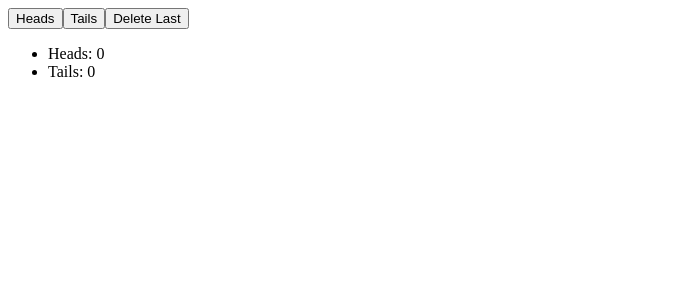
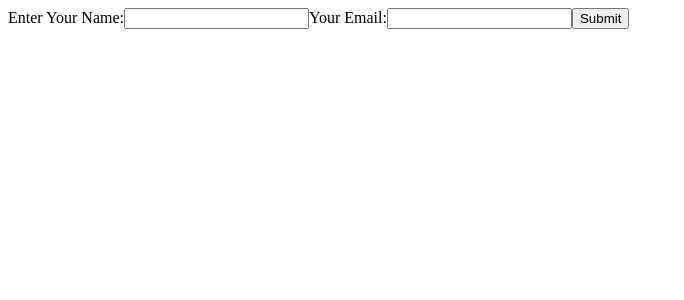
Before and after one commit to austinthaldorfhuelsbeck/react-state-management, a React (Create React App) app: page / in a window 1280 px wide. Shown: the top 300 px of the page, without its empty margins (0-684 px from the left). Built offline with nearby package versions, Linux system fonts and the light colour scheme.

Commit message:
Learning forms with input fields

```diff
--- a/src/App.js
+++ b/src/App.js
@@ -1,8 +1,8 @@
 import React from "react";
-import CoinTossCounter from "./CoinTossCounter";
+import SubscriberForm from "./SubscriberForm";
 
 function App() {
-  return <CoinTossCounter />;
+  return <SubscriberForm />;
 }
 
 export default App;
--- /dev/null
+++ b/src/SubscriberForm.js
@@ -0,0 +1,43 @@
+import React, { useState } from "react";
+
+function SubscriberForm() {
+  const [name, setName] = useState("");
+  const [email, setEmail] = useState("");
+  const handleNameChange = (event) => setName(event.target.value);
+  const handleEmailChange = (event) => setEmail(event.target.value);
+  const handleSubmit = (event) => {
+    event.preventDefault();
+    console.log("Submitted:", name, email);
+
+    setName("");
+    setEmail("");
+  };
+
+  return (
+    <form onSubmit={handleSubmit}>
+      <label htmlFor="name">
+        Enter Your Name:
+        <input
+          id="name"
+          type="text"
+          name="name"
+          onChange={handleNameChange}
+          value={name}
+        />
+      </label>
+      <label htmlFor="email">
+        Your Email:
+        <input
+          id="email"
+          type="email"
+          name="email"
+          onChange={handleEmailChange}
+          value={email}
+        />
+      </label>
+      <button type="submit">Submit</button>
+    </form>
+  );
+}
+
+export default SubscriberForm;
```
